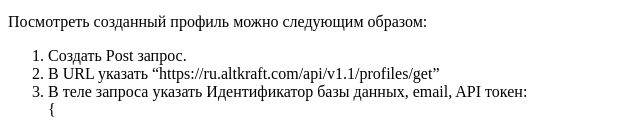
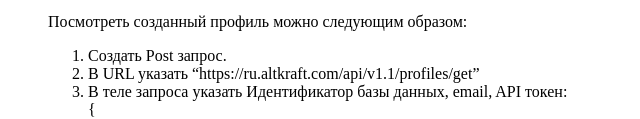
Before and after one commit to RipsimeARG/ripsimearg.github.io, a plain HTML site: page index.html in a window 1280 px wide. Shown: the part 2171-2290 px from the top of the page, without its empty margins (0-640 px from the left). Drawn offline with Linux system fonts and the light colour scheme.

Commit message:
Update index.html

```diff
--- a/index.html
+++ b/index.html
@@ -27,7 +27,7 @@
 </li>
 </ol>
 <img src="https://psv4.userapi.com/c237331/u344065381/docs/d12/6188b9ef6ca8/11-13.gif?extra=veziOVbuoUmhKUKxAI5YFEXZpAOl4nQblJZEPvelayR97IH3UlpylMTnUgh_ID8XV7KXTC8J4WuTTwTCvFtyxECQ3MXmM_5bJGsMVRa2kVwb8w5fJYgMDeXhxD8gp3aSZuA-v9gDQd1ZopnG8vQi_9gA" alt="Сохранение запроса" />
-<p>Посмотреть созданный профиль можно следующим образом:</p>
+<ol><p>Посмотреть созданный профиль можно следующим образом:</p>
 <ol>
 <li>Создать Post запрос.</li>
 <li>В URL указать &ldquo;https://ru.altkraft.com/api/v1.1/profiles/get&rdquo;</li>
```
